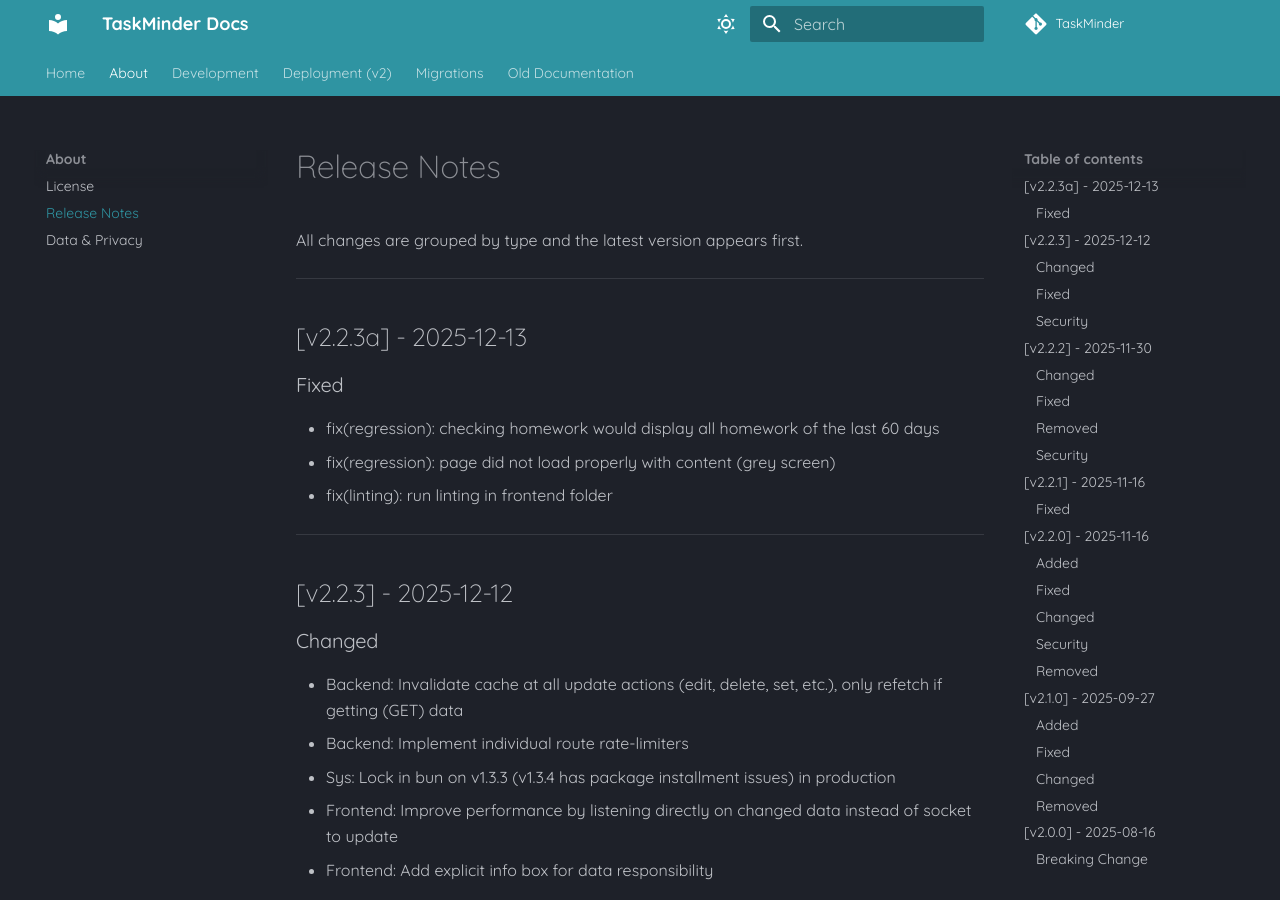
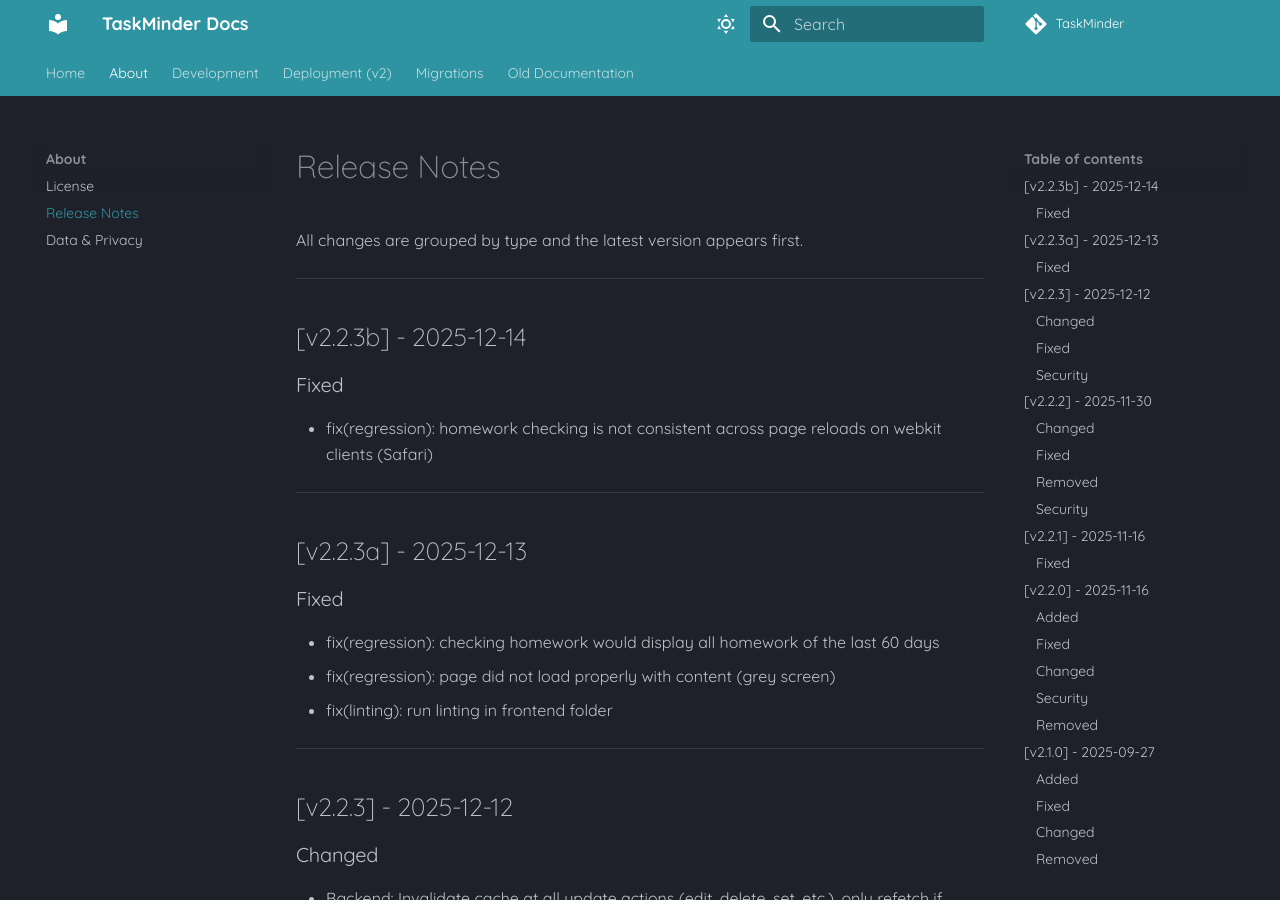
Before and after one commit to Codylon-Studios/TaskMinder, an MkDocs documentation site: the page built from docs/src/release-notes.md, in a window 1280 px wide and 900 px high. Built offline with MkDocs 1.6.1 and Material for MkDocs 9.7.7, drawn with Linux system fonts in a browser that asks for light colours; some web fonts are replaced; comment, search, counter and statistics services are not loaded.

Commit message:
add release notes for 2.2.3b

```diff
--- a/docs/src/release-notes.md
+++ b/docs/src/release-notes.md
@@ -1,6 +1,13 @@
 # Release Notes
 
 All changes are grouped by type and the latest version appears first.
+
+---
+
+## \[v2.2.3b] - 2025-12-14
+
+### Fixed
+* fix(regression): homework checking is not consistent across page reloads on webkit clients (Safari)
 
 ---
 
```
